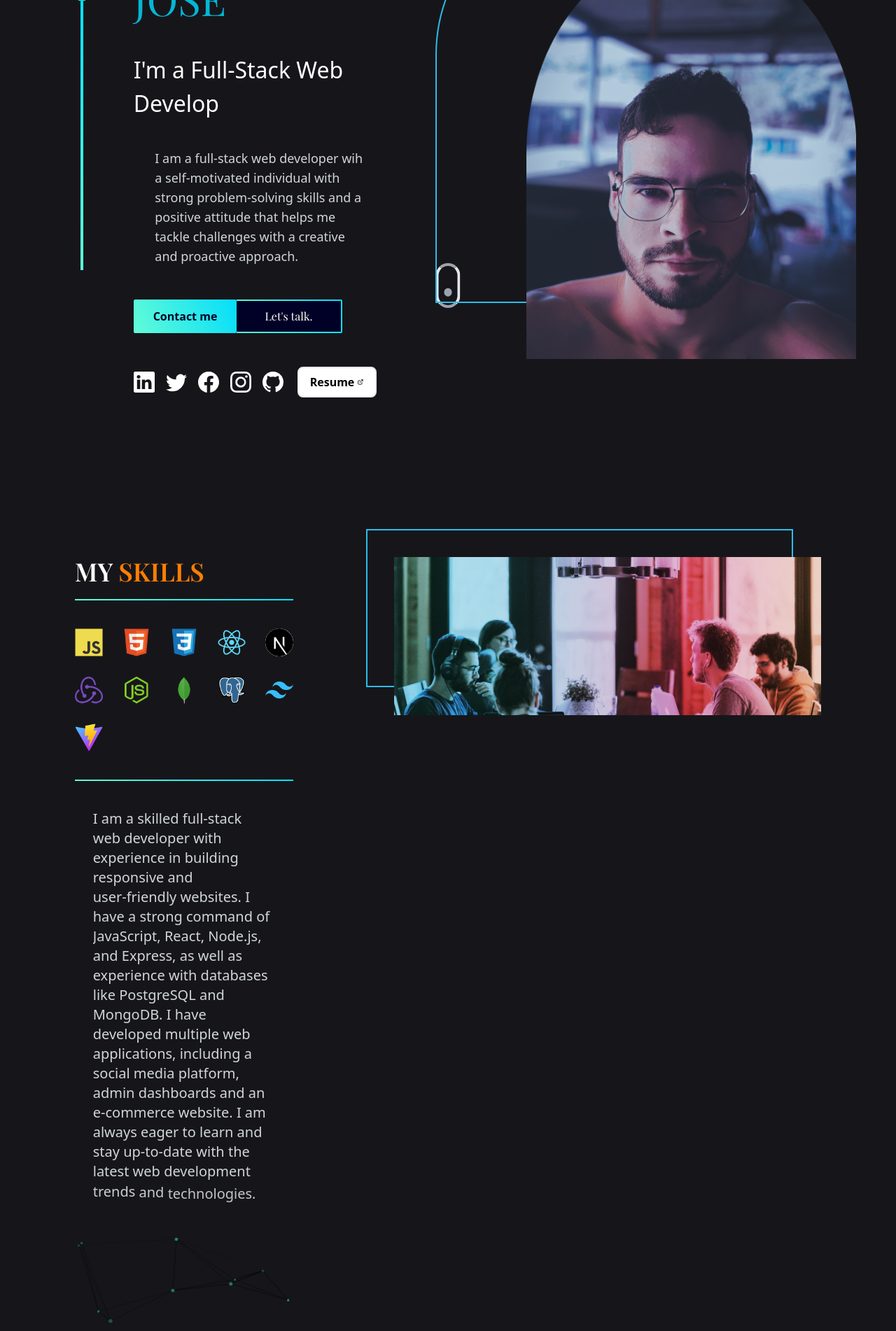
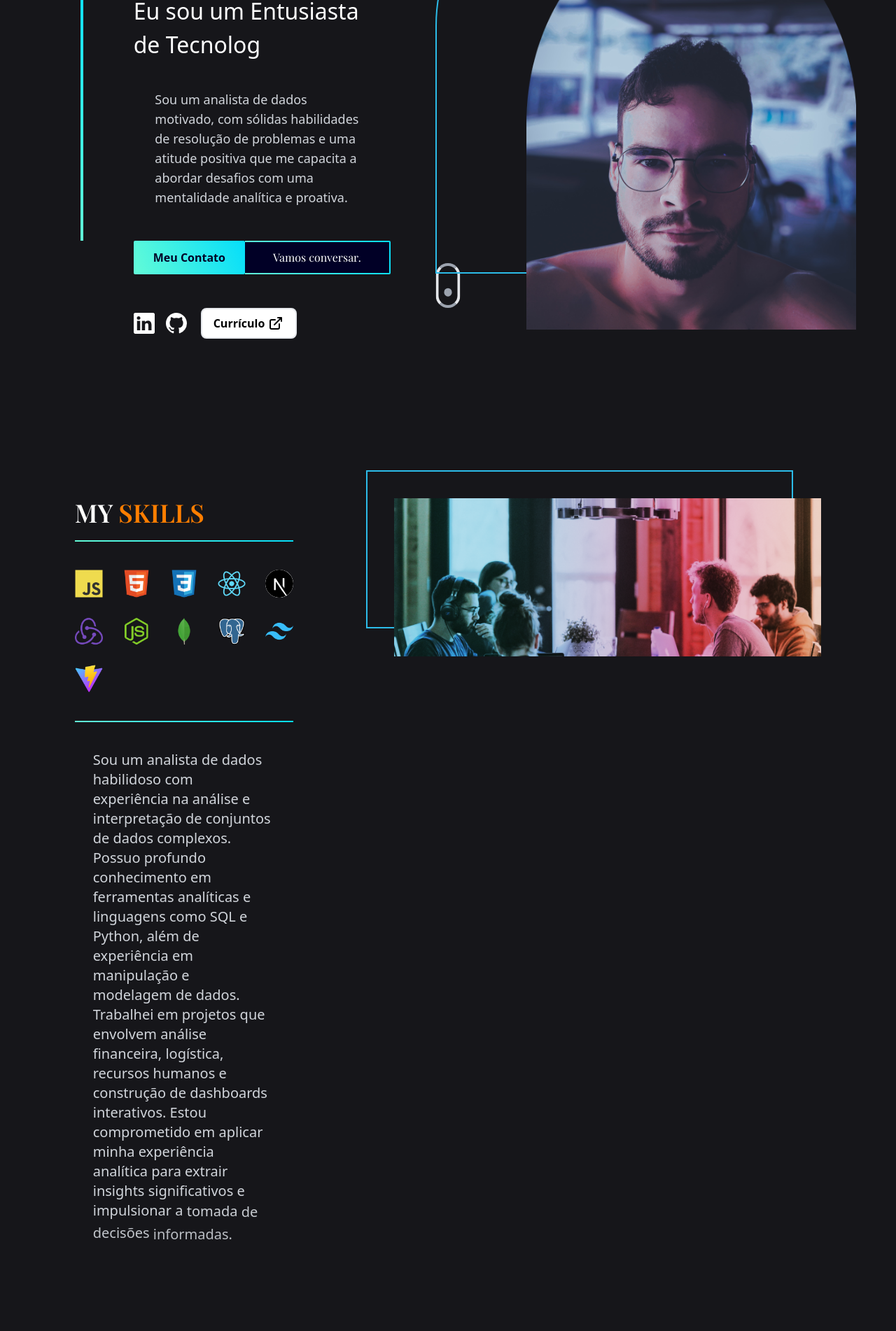
Before and after one commit to andriel300/my-react-portfolio, a React (Vite) app: page / in a window 1280 px wide. Shown: the part 320-2222 px from the top of the page at 70% size. Built offline with nearby package versions, Linux system fonts and the light colour scheme.

Commit message:
remove tsparticles and add some framer motion code

```diff
--- a/package.json
+++ b/package.json
@@ -4,7 +4,7 @@
   "version": "0.0.0",
   "type": "module",
   "scripts": {
-    "dev": "vite",
+    "dev": "bunx --bun vite",
     "build": "vite build",
     "lint": "eslint src --ext js,jsx --report-unused-disable-directives --max-warnings 0",
     "preview": "vite preview"
@@ -17,10 +17,8 @@
     "react-dom": "^18.2.0",
     "react-hook-form": "^7.43.9",
     "react-icons": "^4.8.0",
-    "react-particles": "^2.9.3",
     "react-router-dom": "^6.11.2",
-    "react-type-animation": "^3.1.0",
-    "tsparticles": "^2.9.3"
+    "react-type-animation": "^3.1.0"
   },
   "devDependencies": {
     "@types/react": "^18.0.28",
--- a/src/components/Particles.jsx
+++ /dev/null
@@ -1,126 +0,0 @@
-import Particles from "react-particles";
-import { loadFull } from "tsparticles";
-import { useCallback, useEffect, useState } from "react";
-import useThemeSwitcher from "../hooks/useThemeSwitcher";
-
-const particlesConfig = {
-  fpsLimit: 120,
-  fullScreen: { enable: false, zIndex: -1 },
-  background: {
-    color: {
-      value: "transparent",
-    },
-  },
-  particles: {
-    color: {
-      value: "#31c495",
-    },
-    links: {
-      color: "#FFF",
-      distance: 150,
-      enable: true,
-      opacity: 0.5,
-      width: 1,
-    },
-    collisions: {
-      enable: false,
-    },
-    move: {
-      directions: "none",
-      enable: true,
-      outModes: {
-        default: "bounce",
-      },
-      random: true,
-      speed: { min: 0.1, max: 1 },
-      straight: false,
-    },
-    number: {
-      density: {
-        enable: true,
-        area: 800,
-      },
-      value: 200,
-    },
-    opacity: {
-      value: { min: 0.3, max: 0.7 },
-    },
-    shape: {
-      type: "circle",
-    },
-    size: {
-      value: { min: 1, max: 3 },
-    },
-  },
-  themes: [
-    {
-      name: "light",
-      default: {
-        value: true,
-        mode: "light",
-      },
-      options: {
-        background: {
-          color: "transparent",
-        },
-        particles: {
-          links: {
-            color: "#000",
-          },
-        },
-      },
-    },
-    {
-      name: "dark",
-      default: {
-        value: "true",
-        mode: "dark",
-      },
-      options: {
-        background: {
-          color: "transparent",
-        },
-        particles: {
-          links: {
-            color: "#FFF",
-          },
-        },
-      },
-    },
-  ],
-  detectRetina: true,
-};
-
-const ParticlesComponent = () => {
-  const [mode, setMode] = useThemeSwitcher();
-
-  const particlesInit = useCallback(async (engine) => {
-    await loadFull(engine);
-  }, []);
-
-  const particlesLoaded = useCallback(async (container) => {
-    await container;
-  }, []);
-
-  useEffect(() => {
-    const themeOptions = particlesConfig.themes.find(
-      (theme) => theme.default.mode === mode
-    )?.options;
-    if (themeOptions) {
-      particlesConfig.background.color = themeOptions.background.color;
-      particlesConfig.particles.links.color =
-        themeOptions.particles.links.color;
-    }
-  }, [mode]);
-
-  return (
-    <Particles
-      id="tsparticles"
-      init={particlesInit}
-      loaded={particlesLoaded}
-      options={particlesConfig}
-    />
-  );
-};
-
-export default ParticlesComponent;
--- a/src/components/SocialMediaIcons.jsx
+++ b/src/components/SocialMediaIcons.jsx
@@ -22,30 +22,6 @@ const SocialMediaIcons = ({ isLanding }) => {
         isLanding={isLanding}
       >
         <BsLinkedin size={30} />
-      </SocialMediaIconLink>
-      <SocialMediaIconLink
-        href="https://www.twitter.com/andriel_j"
-        target="_blank"
-        rel="noreferrer"
-        isLanding={isLanding}
-      >
-        <BsTwitter size={30} />
-      </SocialMediaIconLink>
-      <SocialMediaIconLink
-        href="https://www.facebook.com/andriel300"
-        target="_blank"
-        rel="noreferrer"
-        isLanding={isLanding}
-      >
-        <BsFacebook size={30} />
-      </SocialMediaIconLink>
-      <SocialMediaIconLink
-        href="https://www.instagram.com/andriel.j30"
-        target="_blank"
-        rel="noreferrer"
-        isLanding={isLanding}
-      >
-        <BsInstagram size={30} />
       </SocialMediaIconLink>
       <SocialMediaIconLink
         href="https://www.github.com/andriel300"
--- a/src/scenes/Landing.jsx
+++ b/src/scenes/Landing.jsx
@@ -18,7 +18,7 @@ const Landing = ({ setSelectedPage }) => {
       x: [0, 150, 50],
       scale: 1,
       opacity: 1,
-      transition: { duration: 0.5, delay: 0.3, ease: [0.5, 0.71, 1, 1.01] },
+      transition: { duration: 0.5, delay: 1, ease: [0.5, 0.71, 1, 1.01] },
     },
   };
 
@@ -83,24 +83,24 @@ const Landing = ({ setSelectedPage }) => {
             visible: { opacity: 1, x: 0 },
           }}
         >
-          <p className="text-6xl dark:text-white font-playfair z-10 text-center md:text-start">
-            Hi I'm ANDRIEL
+          <p className="text-5xl dark:text-white font-playfair z-10 text-center md:text-start">
+            Oi, eu sou ANDRIEL
             <motion.span
               initial={{ opacity: 0, y: 20 }}
               animate={{ opacity: 1, y: 0 }}
-              transition={{ duration: 5 }}
-              className="dark:text-cyan-500 text-white dark:bg-transparent bg-black rounded-full py-12 p-1 dark:rounded-full xs:relative z-20 before:absolute"
+              transition={{ duration: 10 }}
+              className="dark:text-cyan-500 text-white bg-black rounded-full py-12 p-1 dark:rounded-full xs:relative z-20 before:absolute"
             >
               JOSÉ
             </motion.span>
           </p>
           <TypeAnimation
             sequence={[
-              "I'm a Coder",
+              "Eu sou Analista de Dados",
               1000,
-              "I'm a Tech Enthusiast ",
+              "Eu sou Analista de Bi",
               1000,
-              "I'm a Full-Stack Web Developer",
+              "Eu sou um Entusiasta de Tecnologia",
               1000,
             ]}
             wrapper="span"
@@ -115,7 +115,7 @@ const Landing = ({ setSelectedPage }) => {
 
           <AnimatedText
             className="text-black-text dark:text-gray-300 font-medium mt-10 mb-7 text-base text-center md:text-start"
-            text="I am a full-stack web developer wih a self-motivated individual with strong problem-solving skills and a positive attitude that helps me tackle challenges with a creative and proactive approach."
+            text="Sou um analista de dados motivado, com sólidas habilidades de resolução de problemas e uma atitude positiva que me capacita a abordar desafios com uma mentalidade analítica e proativa."
           />
         </motion.div>
 
@@ -123,9 +123,11 @@ const Landing = ({ setSelectedPage }) => {
         <motion.div
           className="flex mt-5 justify-center md:justify-start"
           initial="hidden"
+          whileHover={{ scale: 1.05 }}
+          transition={{ type: "spring", stiffness: 400, damping: 10 }}
           whileInView="visible"
           viewport={{ once: true, amount: 0.5 }}
-          transition={{ delay: 0.2, duration: 0.5 }}
+          // transition={{ delay: 0.2, duration: 0.5 }}
           variants={{
             hidden: { opacity: 0, x: -50 },
             visible: { opacity: 1, x: 0 },
@@ -138,7 +140,7 @@ const Landing = ({ setSelectedPage }) => {
             onClick={() => setSelectedPage("contact")}
             href="#contact"
           >
-            Contact me
+            Meu Contato
           </AnchorLink>
           <AnchorLink
             className="rounded-r-sm bg-gradient-rainbow py-0.5 pr-0.5"
@@ -146,7 +148,7 @@ const Landing = ({ setSelectedPage }) => {
             href="#contact"
           >
             <div className="bg-deep-blue text-white hover:text-blue transition duration-500 w-full h-full flex items-center justify-center font-playfair px-10">
-              Let's talk.
+              Vamos conversar.
             </div>
           </AnchorLink>
         </motion.div>
@@ -164,21 +166,27 @@ const Landing = ({ setSelectedPage }) => {
         >
           <div className="flex items-center self-start lg:self-center mt-2">
             <SocialMediaIcons isLanding={true} />
-            <a
+            <motion.a
               className="flex items-center rounded-lg border-2 border-solid bg-black
   p-2.5 px-6 m-5 text-lg font-semibold capitalize text-white transition-colors duration-300 hover:border-black hover:bg-transparent hover:text-black dark:bg-white dark:text-black dark:hover:border-white dark:hover:bg-black dark:hover:text-white md:p-2 md:px-4 md:text-base"
               href="/public/dummy.pdf"
               target="_blank"
               download={true}
+              whileHover={{ scale: 1.05 }}
+              transition={{ type: "spring", stiffness: 400, damping: 10 }}
             >
-              Resume <LinkArrow className={"w-6 ml-1"} />
-            </a>
+              Currículo <LinkArrow className={"w-6 ml-1"} />
+            </motion.a>
           </div>
         </motion.div>
       </div>
 
       {/* Scroll Indicator */}
-      <div className="absolute left-1/2 transform -translate-x-1/2 xs:bottom-2/4 md:bottom-10 flex justify-center items-center">
+      <motion.div
+        whileHover={{ scale: 1.1 }}
+        transition={{ type: "spring", stiffness: 400, damping: 10 }}
+        className="absolute left-1/2 transform -translate-x-1/2 xs:bottom-2/4 md:bottom-10 flex justify-center items-center"
+      >
         <a href="#skills">
           <div
             className="w-[35px] h-[64px] rounded-3xl border-4 dark:border-y-gray-400 border-y-black flex
@@ -197,7 +205,7 @@ const Landing = ({ setSelectedPage }) => {
             />
           </div>
         </a>
-      </div>
+      </motion.div>
     </section>
   );
 };
--- a/src/scenes/MySkills.jsx
+++ b/src/scenes/MySkills.jsx
@@ -2,7 +2,6 @@ import LineGradient from "../components/LineGradient";
 import useMediaQuery from "../hooks/useMediaQuery";
 import { motion } from "framer-motion";
 import SkillsIcons from "../components/SkillsIcons";
-import ParticlesComponent from "../components/Particles";
 import AnimatedText from "../components/AnimatedText";
 
 const MySkills = () => {
@@ -40,10 +39,9 @@ const MySkills = () => {
             up-to-date with the latest web development trends and technologies.
           </p> */}
           <AnimatedText
-            text="I am a skilled full-stack web developer with experience in building responsive and user-friendly websites. I have a strong command of JavaScript, React, Node.js, and Express, as well as experience with databases like PostgreSQL and MongoDB. I have developed multiple web applications, including a social media platform, admin dashboards and an e-commerce website. I am always eager to learn and stay up-to-date with the latest web development trends and technologies."
+            text="Sou um analista de dados habilidoso com experiência na análise e interpretação de conjuntos de dados complexos. Possuo profundo conhecimento em ferramentas analíticas e linguagens como SQL e Python, além de experiência em manipulação e modelagem de dados. Trabalhei em projetos que envolvem análise financeira, logística, recursos humanos e construção de dashboards interativos. Estou comprometido em aplicar minha experiência analítica para extrair insights significativos e impulsionar a tomada de decisões informadas."
             className="text-black-text dark:text-gray-300 font-medium mt-10 mb-7 text-sm xs:text-md sm:text-lg md:text-xl  text-center md:text-start"
           />
-          <ParticlesComponent />
         </motion.div>
         <div className="mt-16 md:mt-0">
           {isDesktop ? (
```
Also changed, not shown: 1 other file (tests, documents, lock files or other folders).
